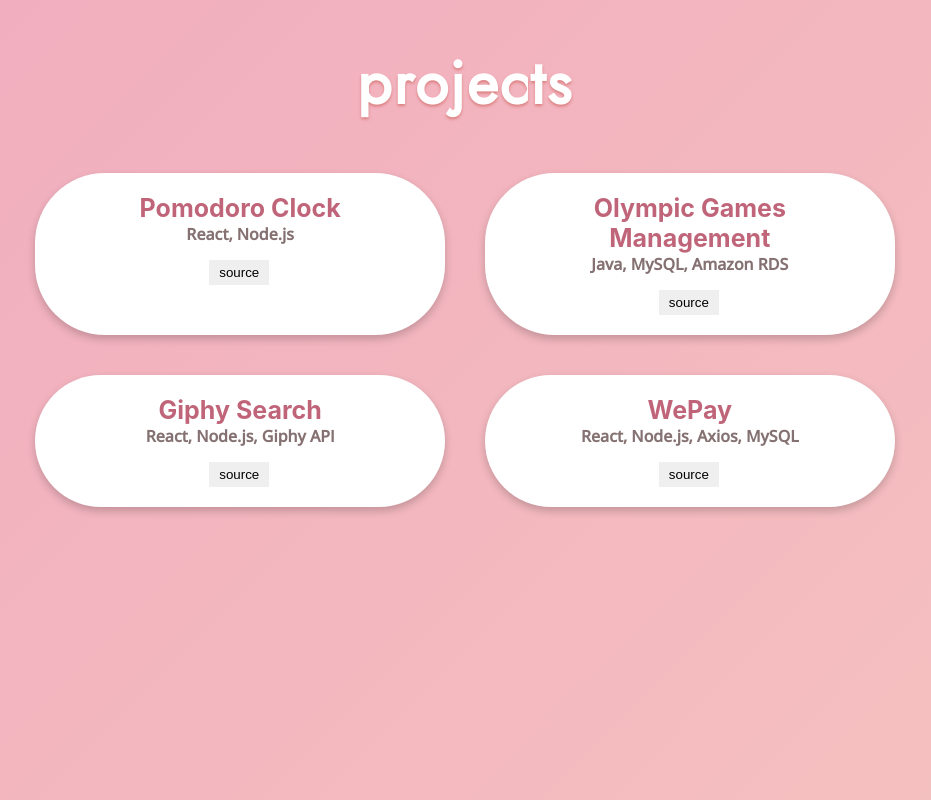
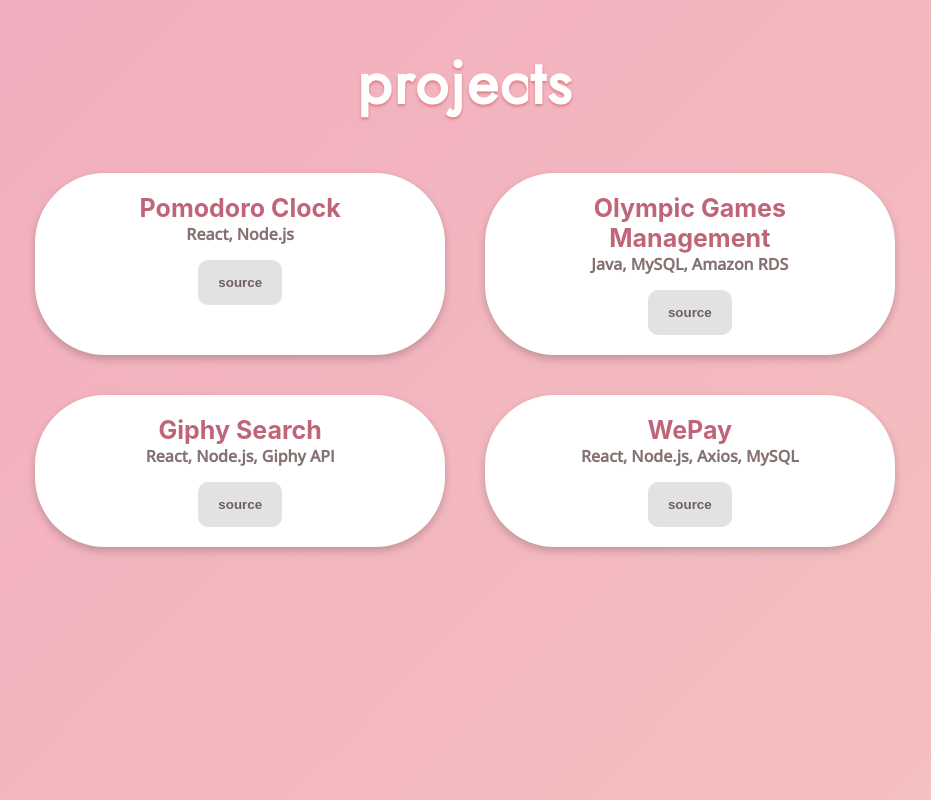
Before and after one commit to gisellen/portfolio, a React (Create React App) app: page / in a window 1280 px wide. Shown: the part 800-1600 px from the top of the page, without its empty margins (175-1106 px from the left). Built offline with nearby package versions, Linux system fonts and the light colour scheme; a web font is replaced by a local one.

Commit message:
stylized button

```diff
--- a/src/components/ProjectCard/ProjectCard.css
+++ b/src/components/ProjectCard/ProjectCard.css
@@ -57,19 +57,23 @@
 }
 .card-footer {
   margin-top: 15px;
-  width: 20%;
   bottom: 10px;
 }
 
 .source {
-padding: 5px 10px;
+  padding: 15px 20px;
+  border-radius: 10px;
+  font-weight: bold;
+  color: rgb(112, 93, 93);
+  background-color: rgb(226, 226, 226);
 }
 
 .source:hover {
 cursor: pointer;
 }
 
-@media only screen and (max-width: 700px){
+
+@media only screen and (max-width: 800px){
   .desc {
     display: none;
   }
@@ -78,12 +82,6 @@
   }
 }
 
-@media only screen and (max-width: 800px){
-  .desc {
-    display: none;
-  }
-}
-
 @media only screen and (max-height: 800px){
   .desc {
     display: none;
--- a/src/components/ProjectCard/ProjectCard.js
+++ b/src/components/ProjectCard/ProjectCard.js
@@ -9,7 +9,7 @@
         <p className="desc">{props.description}</p>
         <div className="technologies">{props.tech}</div>
         <div className="card-footer">
-          <a href={props.link}>
+          <a href={props.link} target="_blank" >
             <button className="source">source</button>
           </a>
         </div>
```
Also changed, not shown: 1 other file (tests, documents, lock files or other folders).
